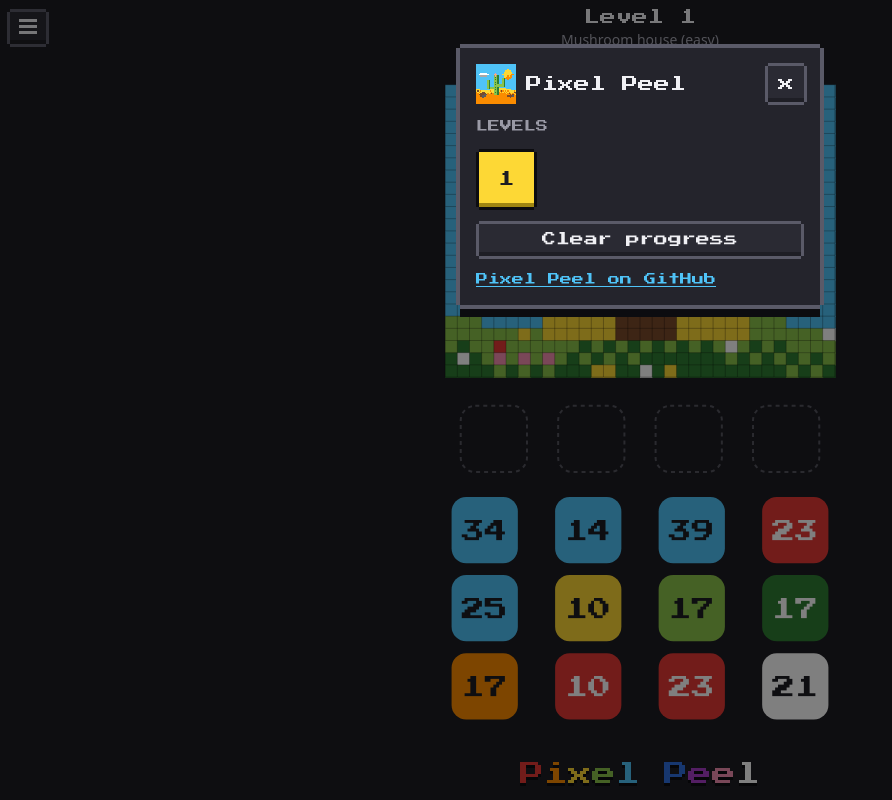
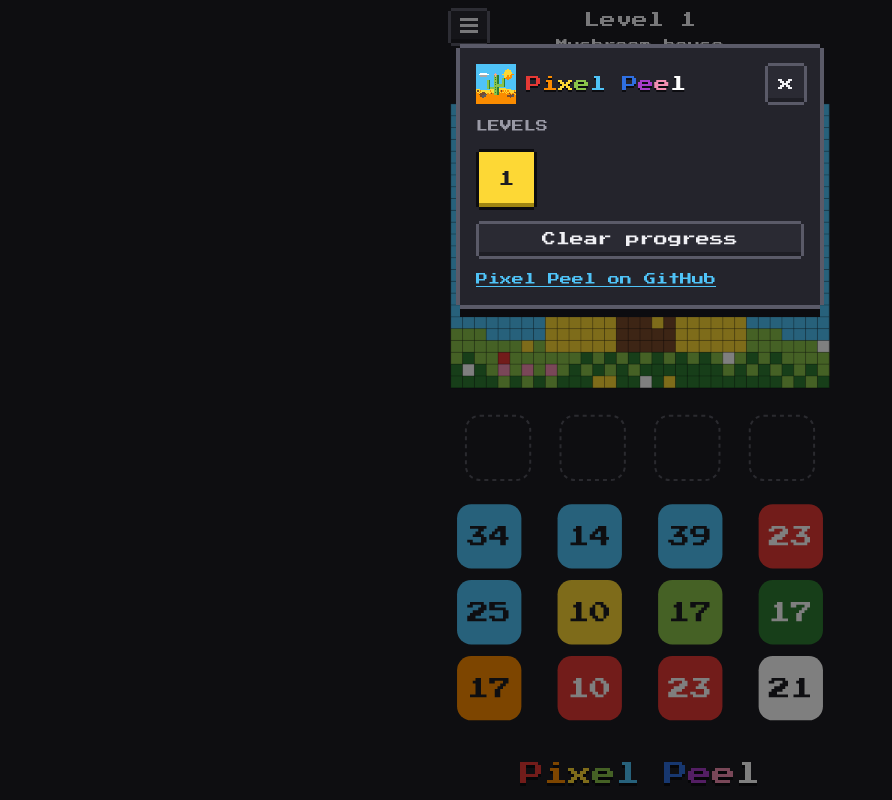
Before and after one commit to nilcaream/pixelpeel, a website built with Vite: page index.html in a window 1280 px wide. Both pictures are taken after a click on the button "Menu". Shown: the whole page, without its empty margins (0-892 px from the left). Built offline with nearby package versions, Linux system fonts and the light colour scheme.

Commit message:
feat(page): the level's name and band get lines of their own, the menu button keeps to the picture's corner, and clearing asks on the button itself

```diff
--- a/index.html
+++ b/index.html
@@ -17,6 +17,7 @@
       <div id="level-info">
         <span id="level-number"></span>
         <span id="level-name"></span>
+        <span id="level-band"></span>
       </div>
     </div>
     <canvas id="game"></canvas>
@@ -27,7 +28,7 @@
     <div id="menu" hidden>
       <div class="menu-panel" role="dialog" aria-modal="true" aria-labelledby="menu-title">
         <header>
-          <h1 id="menu-title"><canvas id="menu-logo" aria-hidden="true"></canvas>Pixel Peel</h1>
+          <h1 id="menu-title"><canvas id="menu-logo" aria-hidden="true"></canvas><span class="rainbow" aria-label="Pixel Peel"><span style="color: #e53935">P</span><span style="color: #fb8c00">i</span><span style="color: #fdd835">x</span><span style="color: #8bc34a">e</span><span style="color: #4fc3f7">l</span> <span style="color: #2f6fe0">P</span><span style="color: #a83cc8">e</span><span style="color: #f48fb1">e</span><span style="color: #ffffff">l</span></span></h1>
           <button id="menu-close" type="button" aria-label="Close">x</button>
         </header>
         <h2>Levels</h2>
--- /dev/null
+++ b/src/confirm.ts
@@ -0,0 +1,34 @@
+// A button that asks before it acts: the first tap arms it, a second tap within the window acts, and a tap
+// after the window has passed arms it again. Time is passed in, so the page uses the clock and a test
+// uses numbers.
+
+/** How long an armed button waits for the second tap, in ms. */
+export const CONFIRM_MS = 1000;
+
+export interface Confirm {
+  /** A tap at `now`: 'arm' when it only asks, 'act' when it is the second tap in time. */
+  tap(now: number): 'arm' | 'act';
+  /** Whether a tap at `now` would act. */
+  armed(now: number): boolean;
+  /** Back to unarmed, as when the menu is opened again. */
+  reset(): void;
+}
+
+export function confirmTaps(windowMs = CONFIRM_MS): Confirm {
+  let armedAt = Number.NEGATIVE_INFINITY;
+  const armed = (now: number): boolean => now - armedAt < windowMs;
+  return {
+    tap(now) {
+      if (armed(now)) {
+        armedAt = Number.NEGATIVE_INFINITY;
+        return 'act';
+      }
+      armedAt = now;
+      return 'arm';
+    },
+    armed,
+    reset() {
+      armedAt = Number.NEGATIVE_INFINITY;
+    },
+  };
+}
--- a/src/layout.ts
+++ b/src/layout.ts
@@ -1,8 +1,8 @@
 // Where everything goes on the page. Portrait first: one tall column (picture, buckets, pots) that fits
 // between the header and the footer, and is centred there on a wide or a tall screen.
 
-/** The height kept free at the top for the menu button and the level (--header-h in src/style.css). */
-export const HEADER_HEIGHT = 56;
+/** The height kept free at the top for the menu button and the level's three lines (--header-h in src/style.css). */
+export const HEADER_HEIGHT = 76;
 
 /** The height kept free at the bottom for the name of the game (--footer-h in src/style.css). */
 export const FOOTER_HEIGHT = 52;
--- a/src/main.ts
+++ b/src/main.ts
@@ -5,6 +5,7 @@
 // was left.
 
 import { AUTOPILOT_SPEED, autopilotPick, onAutopilot } from './autopilot.ts';
+import { CONFIRM_MS, confirmTaps } from './confirm.ts';
 import { DEV_KEY, isDevHost } from './dev.ts';
 import { replay } from './generator.ts';
 import { measure, type Layout } from './layout.ts';
@@ -32,6 +33,7 @@
 const ctx = canvas.getContext('2d') as CanvasRenderingContext2D;
 const levelNumber = document.getElementById('level-number') as HTMLSpanElement;
 const levelName = document.getElementById('level-name') as HTMLSpanElement;
+const levelBand = document.getElementById('level-band') as HTMLSpanElement;
 const chooser = document.getElementById('level-chooser') as HTMLSelectElement;
 const menu = document.getElementById('menu') as HTMLDivElement;
 const menuButton = document.getElementById('menu-button') as HTMLButtonElement;
@@ -59,6 +61,8 @@
   if (!level) {
     levelNumber.textContent = 'All levels peeled';
     levelName.textContent = '';
+    levelBand.textContent = '';
+    resize();
     endText.textContent = `All ${LEVELS.length} levels peeled!`;
     end.dataset.state = 'done';
     endButton.hidden = true;
@@ -66,7 +70,8 @@
     return;
   }
   levelNumber.textContent = `Level ${level.number}`;
-  levelName.textContent = `${level.title} (${level.band})`;
+  levelName.textContent = level.title;
+  levelBand.textContent = `(${level.band})`;
   picture = poolPicture(level.rows);
   const saved = progress.run?.id === level.id ? progress.run.picks : [];
   picks = saved.slice();
@@ -98,6 +103,10 @@
   if (level) {
     layout = measure(w, h, { width: scene.width, height: scene.height, buckets: scene.slots.length, columns: board.columns.length, visible: VISIBLE });
   }
+  // The menu button stays over the picture's left edge (past the ring of one cell round it), at any width;
+  // with no level open, over the left edge of the column the game would use.
+  const edge = level ? layout.left + layout.cell : (w - Math.min(w * 0.92, 560)) / 2;
+  menuButton.style.left = `${Math.round(edge)}px`;
 }
 
 /**
@@ -298,6 +307,7 @@
   }
   menu.hidden = !shown;
   menuButton.setAttribute('aria-expanded', String(shown));
+  unarm();
 }
 
 // The app's logo is the Cactus level made square, drawn square for square, as the icons are.
@@ -323,12 +333,30 @@
 window.addEventListener('keydown', (e) => {
   if (e.key === 'Escape') showMenu(false);
 });
-(document.getElementById('menu-clear') as HTMLButtonElement).addEventListener('click', () => {
-  if (!window.confirm('Clear your progress and start again from level 1?')) return;
-  progress = FRESH;
-  saveProgress(store, progress);
-  showMenu(false);
-  open();
+// Clearing asks first, on the button itself: the first tap turns it red and asks, a second tap within a
+// second clears, and with no second tap it goes back to how it was.
+const clear = document.getElementById('menu-clear') as HTMLButtonElement;
+const clearLabel = clear.textContent;
+const clearTaps = confirmTaps();
+function unarm(): void {
+  clearTaps.reset();
+  clear.textContent = clearLabel;
+  clear.classList.remove('armed');
+}
+clear.addEventListener('click', () => {
+  if (clearTaps.tap(performance.now()) === 'act') {
+    unarm();
+    progress = FRESH;
+    saveProgress(store, progress);
+    showMenu(false);
+    open();
+    return;
+  }
+  clear.textContent = 'Are you sure';
+  clear.classList.add('armed');
+  window.setTimeout(() => {
+    if (!clearTaps.armed(performance.now())) unarm();
+  }, CONFIRM_MS);
 });
 
 // Dev mode shows a chooser of every level in the menu, with what the bake measured for each.
--- a/src/style.css
+++ b/src/style.css
@@ -14,7 +14,7 @@
 
 :root {
   --pixel-font: 'Press Start 2P', system-ui, sans-serif;
-  --header-h: 56px;
+  --header-h: 76px;
   --footer-h: 52px;
   --page: #1c1c22;
   --ink: #f0f0f4;
@@ -42,48 +42,56 @@
   height: 100dvh;
 }
 
-/* The bar at the top: the menu button on the left, the level in the middle, kept clear of the button on
-   both sides so the middle stays centred. The heights here are HEADER_HEIGHT and FOOTER_HEIGHT in
-   src/layout.ts. */
+/*
+ * The bar at the top: the level in the middle, on three lines: the number, the picture's name, the band.
+ * The menu button sits over the picture's left edge (placed by src/main.ts), so the middle keeps 62 px
+ * clear on both sides: 236 px at 360. The heights here are HEADER_HEIGHT and FOOTER_HEIGHT in
+ * src/layout.ts.
+ */
 #hud {
   position: fixed;
   left: 0;
   right: 0;
   top: 0;
   height: var(--header-h);
-  display: grid;
-  grid-template-columns: 40px minmax(0, 1fr) 40px;
-  align-items: center;
-  justify-items: center;
-  padding: 0 8px;
+  box-sizing: border-box;
+  padding: 8px 0 0;
+  display: flex;
+  justify-content: center;
 }
 
 #level-info {
-  grid-column: 2;
-  max-width: 100%;
+  max-width: calc(100% - 124px);
   display: flex;
   flex-direction: column;
   align-items: center;
-  line-height: 1.15;
+  font-family: var(--pixel-font);
+  /* Room under each line for the descenders (g, y, p). */
+  line-height: 1.5;
 }
 
 #level-number,
-#level-name {
+#level-name,
+#level-band {
   max-width: 100%;
   overflow: hidden;
   text-overflow: ellipsis;
   white-space: nowrap;
 }
 
-/* "Level 10" is 8 × 16 = 128 px; the middle of the bar is 264 px at 360. */
+/* "Level 10" is 8 × 16 = 128 px. */
 #level-number {
-  font-family: var(--pixel-font);
   font-size: 16px;
-  margin-bottom: 6px;
+  margin-bottom: 4px;
 }
 
+/* The longest names, "Bee in the meadow" and "Fruit on a branch", are 17 × 12 = 204 px. */
 #level-name {
-  font-size: 14px;
+  font-size: 12px;
+}
+
+#level-band {
+  font-size: 10px;
   color: #a6a6b2;
 }
 
@@ -131,9 +139,14 @@
   transform: translateY(2px);
 }
 
-/* Three pixel bars drawn on the button, so the icon is as square as everything else. */
+/*
+ * Three pixel bars drawn on the button, so the icon is as square as everything else. It stays over the
+ * picture's left edge at any width: src/main.ts sets its left.
+ */
 #menu-button {
-  grid-column: 1;
+  position: fixed;
+  top: 11px;
+  left: 16px;
   width: 36px;
   height: 32px;
   padding: 0;
@@ -265,6 +278,23 @@
   padding: 8px 10px 10px;
 }
 
+/* Asking "Are you sure": red, as the Stuck button is. */
+#menu-clear.armed {
+  background: #e53935;
+  box-shadow:
+    -3px 0 0 0 #0c0c10,
+    3px 0 0 0 #0c0c10,
+    0 -3px 0 0 #0c0c10,
+    0 3px 0 0 #0c0c10,
+    inset 0 -4px 0 0 #8e1f1c;
+}
+
+/* The game's name in the menu has the footer's coloured letters and shadow. */
+.menu-panel .rainbow {
+  text-shadow: 0 2px 0 #0c0c10;
+  white-space: nowrap;
+}
+
 #menu-dev {
   display: flex;
   align-items: center;
```
Also changed, not shown: src/confirm.test.ts (added, +31 -0 lines).
